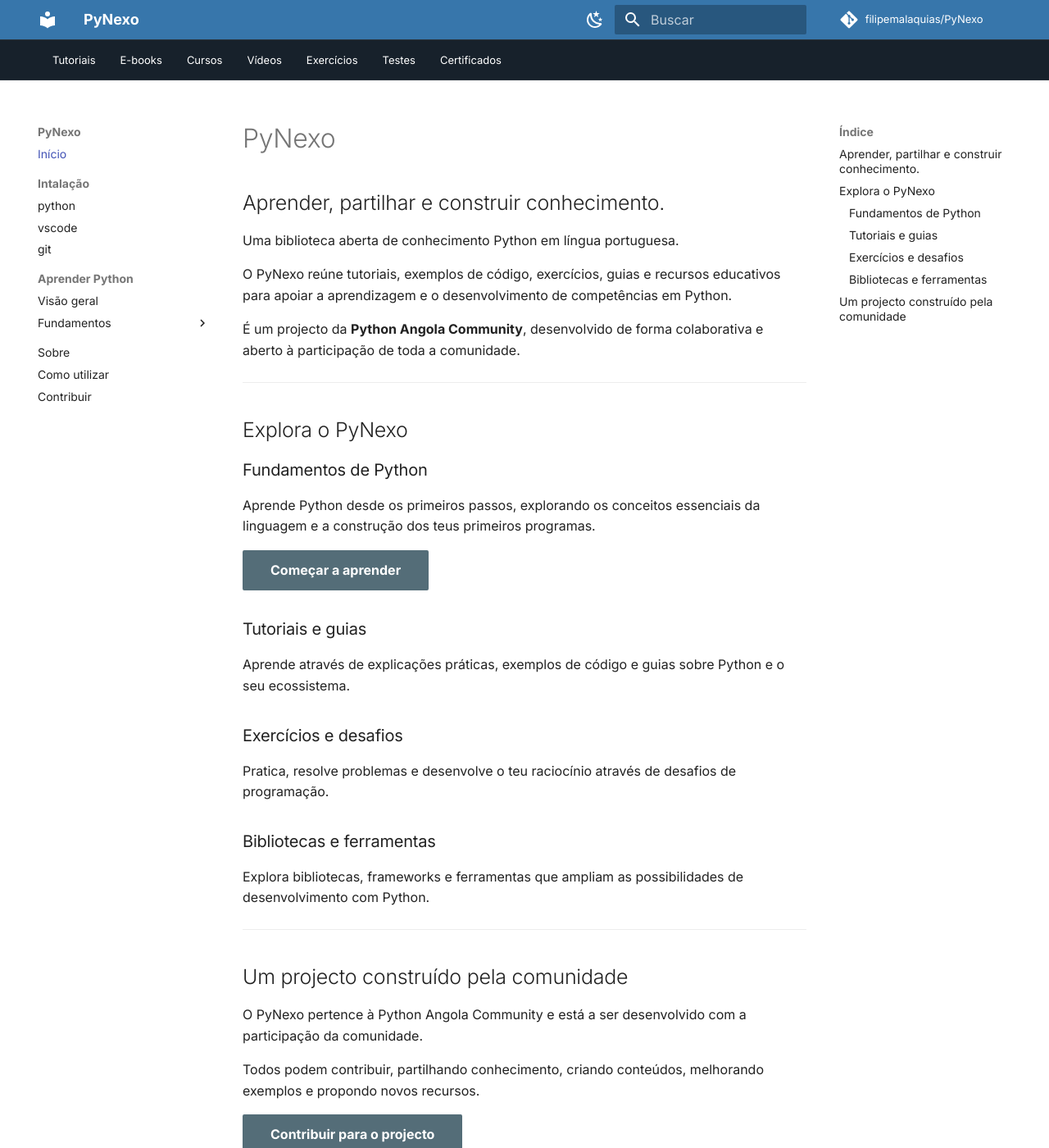
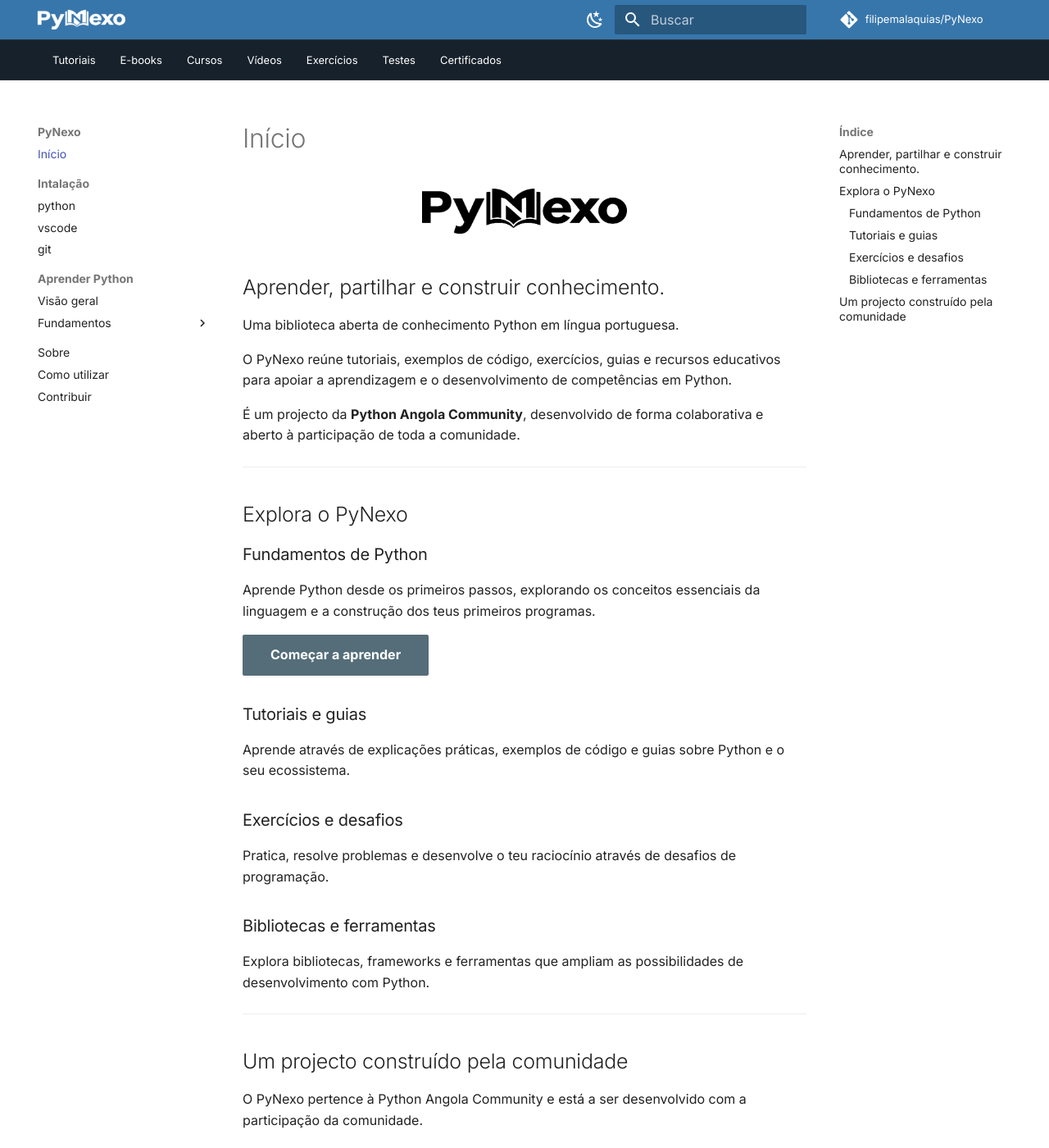
Before and after one commit to Tchalale/PyNexo, an MkDocs documentation site: the page built from docs/index.md, in a window 1280 px wide and 1400 px high. Shown: the whole window at 82% size. Built offline with MkDocs 1.6.1 and Material for MkDocs 9.7.7, drawn with Linux system fonts in a browser that asks for light colours; comment, search, counter and statistics services are not loaded.

Commit message:
Melhorai o logo

```diff
--- a/docs/index.md
+++ b/docs/index.md
@@ -1,5 +1,6 @@
-
-# PyNexo
+<p align="center">
+  <img src="./images/pynexo-logo.png" alt="Python Angola Community" width="250">
+</p>
 
 ## Aprender, partilhar e construir conhecimento.
 
--- a/docs/stylesheets/extra.css
+++ b/docs/stylesheets/extra.css
@@ -1,5 +1,8 @@
 
 /* PyNexo - Barra de navegação superior */
+.md-header__topic {
+    display: none !important;
+}
 
 /* Cabeçalho principal: azul Python */
 .md-header {
--- a/mkdocs.yml
+++ b/mkdocs.yml
@@ -12,6 +12,7 @@ theme:
   name: material
   language: pt
   custom_dir: overrides
+  logo: images/pynexo-logo1.png
   font:
     text: Inter
     code: JetBrains Mono
```
Also changed, not shown: docs/images/pynexo-logo.png (added), docs/images/pynexo-logo1.png (added).
